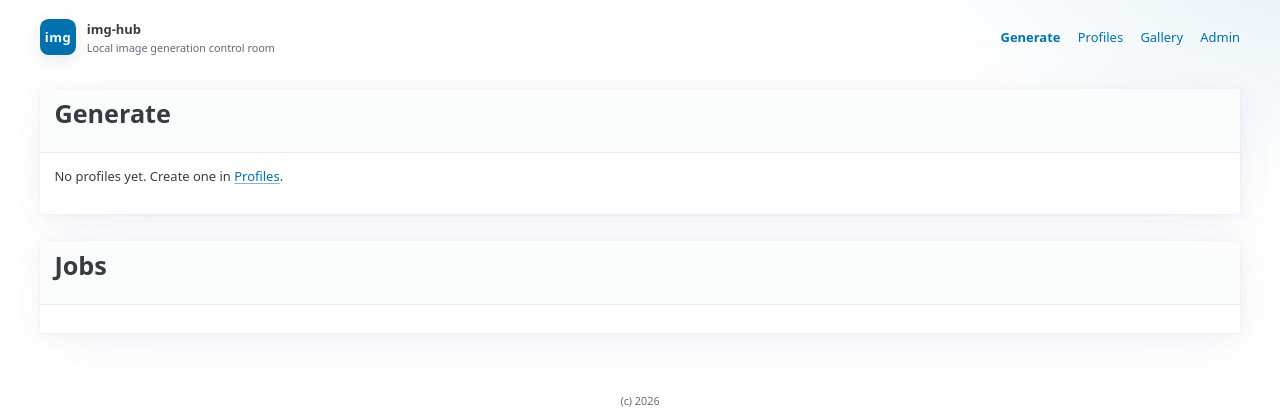
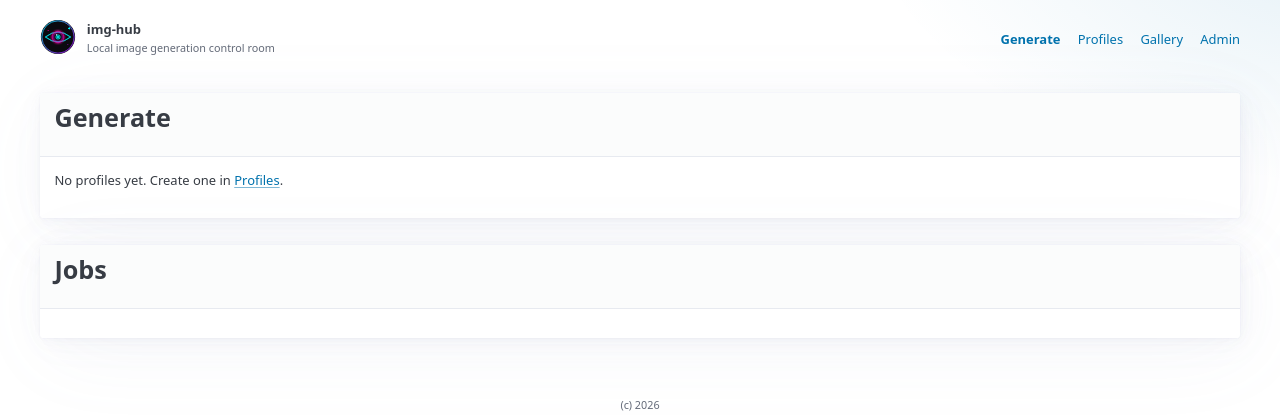
Before and after one commit to jschm42/lumigen, a FastAPI app: page / in a window 1280 px wide. Shown: the top 420 px of the page. Run offline with FastAPI, Linux system fonts and the light colour scheme; data that the repository does not hold is empty; some libraries are stand-ins or nearby versions.

Commit message:
feat: Enhance brand logo with SVG graphics and styling adjustments

```diff
--- a/app/web/static/app.css
+++ b/app/web/static/app.css
@@ -94,6 +94,18 @@ main.main-stack {
   font-weight: 700;
   letter-spacing: 0.04em;
   box-shadow: var(--app-shadow);
+}
+
+.brand-mark.logo {
+  background: transparent;
+  box-shadow: none;
+  padding: 0;
+}
+
+.brand-mark.logo svg {
+  display: block;
+  width: 2.5rem;
+  height: 2.5rem;
 }
 
 .brand-text {
--- a/app/web/templates/layout.html
+++ b/app/web/templates/layout.html
@@ -15,7 +15,55 @@
       <ul>
         <li>
           <a class="brand" href="/">
-            <span class="brand-mark">img</span>
+            <span class="brand-mark logo" aria-hidden="true">
+              <svg xmlns="http://www.w3.org/2000/svg" viewBox="0 0 200 200" width="200" height="200" role="img" focusable="false">
+                <defs>
+                  <filter id="glow" x="-50%" y="-50%" width="200%" height="200%">
+                    <feGaussianBlur stdDeviation="3" result="coloredBlur"/>
+                    <feMerge>
+                      <feMergeNode in="coloredBlur"/>
+                      <feMergeNode in="coloredBlur"/>
+                      <feMergeNode in="SourceGraphic"/>
+                    </feMerge>
+                  </filter>
+                  <filter id="glowStrong" x="-50%" y="-50%" width="200%" height="200%">
+                    <feGaussianBlur stdDeviation="5" result="coloredBlur"/>
+                    <feMerge>
+                      <feMergeNode in="coloredBlur"/>
+                      <feMergeNode in="coloredBlur"/>
+                      <feMergeNode in="coloredBlur"/>
+                      <feMergeNode in="SourceGraphic"/>
+                    </feMerge>
+                  </filter>
+                  <radialGradient id="irisGrad" cx="50%" cy="50%" r="50%">
+                    <stop offset="0%" style="stop-color:#00f5ff"/>
+                    <stop offset="60%" style="stop-color:#bf00ff"/>
+                    <stop offset="100%" style="stop-color:#ff00aa"/>
+                  </radialGradient>
+                  <linearGradient id="ringGrad" x1="0%" y1="0%" x2="100%" y2="100%">
+                    <stop offset="0%" style="stop-color:#00f5ff"/>
+                    <stop offset="100%" style="stop-color:#bf00ff"/>
+                  </linearGradient>
+                </defs>
+                <circle cx="100" cy="100" r="95" fill="#0a0a0f"/>
+                <circle cx="100" cy="100" r="90" fill="none" stroke="url(#ringGrad)" stroke-width="2" filter="url(#glow)"/>
+                <path d="M30,100 Q100,45 170,100 Q100,155 30,100 Z" fill="none" stroke="#00f5ff" stroke-width="2.5" filter="url(#glow)"/>
+                <circle cx="100" cy="100" r="32" fill="none" stroke="url(#irisGrad)" stroke-width="3" filter="url(#glowStrong)"/>
+                <circle cx="100" cy="100" r="24" fill="none" stroke="#bf00ff" stroke-width="1" opacity="0.6" filter="url(#glow)"/>
+                <circle cx="100" cy="100" r="12" fill="#0a0a0f"/>
+                <circle cx="100" cy="100" r="12" fill="none" stroke="#00f5ff" stroke-width="1.5" filter="url(#glow)"/>
+                <circle cx="100" cy="100" r="5" fill="#00f5ff" filter="url(#glowStrong)"/>
+                <circle cx="92" cy="88" r="4" fill="white" opacity="0.8"/>
+                <circle cx="110" cy="108" r="2" fill="white" opacity="0.4"/>
+                <line x1="100" y1="68" x2="100" y2="78" stroke="#00f5ff" stroke-width="1" opacity="0.5" filter="url(#glow)"/>
+                <line x1="100" y1="122" x2="100" y2="132" stroke="#00f5ff" stroke-width="1" opacity="0.5" filter="url(#glow)"/>
+                <line x1="68" y1="100" x2="78" y2="100" stroke="#bf00ff" stroke-width="1" opacity="0.5" filter="url(#glow)"/>
+                <line x1="122" y1="100" x2="132" y2="100" stroke="#bf00ff" stroke-width="1" opacity="0.5" filter="url(#glow)"/>
+                <path d="M160,50 L162,45 L164,50 L169,52 L164,54 L162,59 L160,54 L155,52 Z" fill="#00f5ff" filter="url(#glow)"/>
+                <circle cx="45" cy="65" r="2" fill="#ff00aa" filter="url(#glow)"/>
+                <circle cx="155" cy="140" r="1.5" fill="#bf00ff" filter="url(#glow)"/>
+              </svg>
+            </span>
             <span class="brand-text">
               <strong>img-hub</strong>
               <small>Local image generation control room</small>
```
